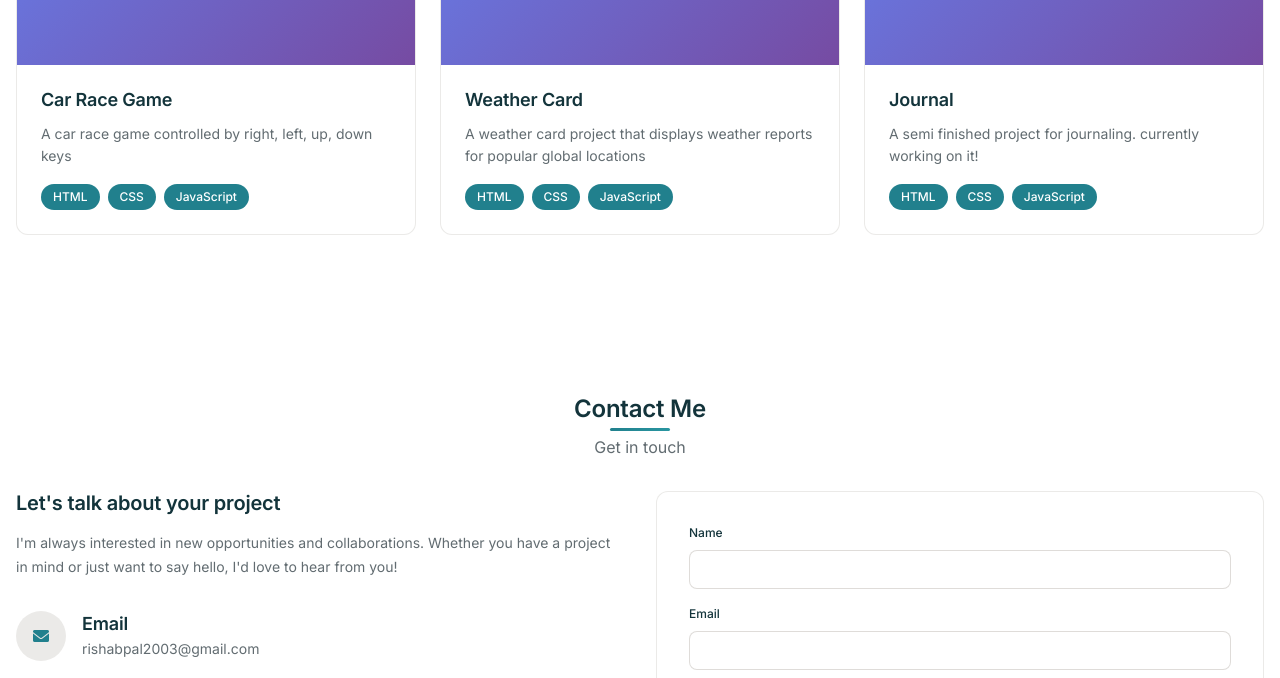
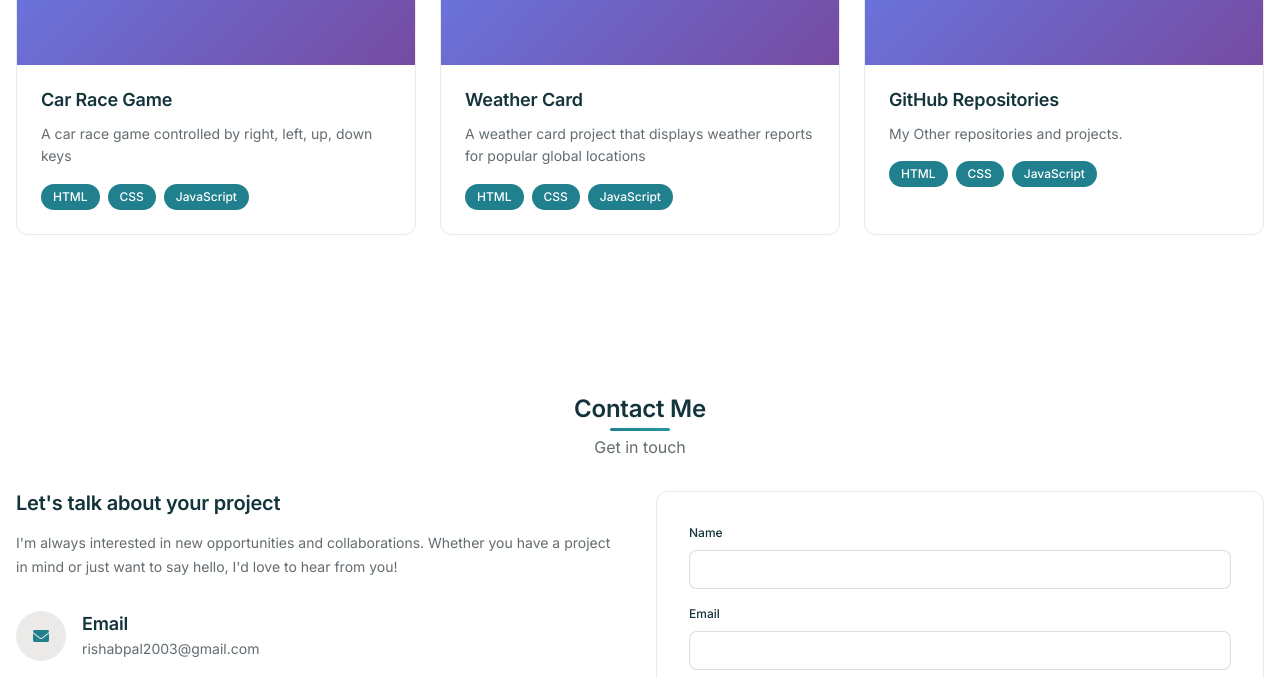
Before and after one commit to rishab0001/My-Portfolio, a plain HTML site: page index.html in a window 1280 px wide. Shown: the part 2739-3417 px from the top of the page. Drawn offline with Linux system fonts and the light colour scheme; a web font is replaced by a local one.

Commit message:
Update index.html

```diff
--- a/index.html
+++ b/index.html
@@ -421,8 +421,8 @@
                             </div>
                         </div>
                         <div class="project__content">
-                            <h3 class="project__title">Journal</h3>
-                            <p class="project__description">A semi finished project for journaling. currently working on it!</p>
+                            <h3 class="project__title">GitHub Repositories</h3>
+                            <p class="project__description">My Other repositories and projects.</p>
                             <div class="project__technologies">
                                 <span class="tech__tag">HTML</span>
                                 <span class="tech__tag">CSS</span>
```
